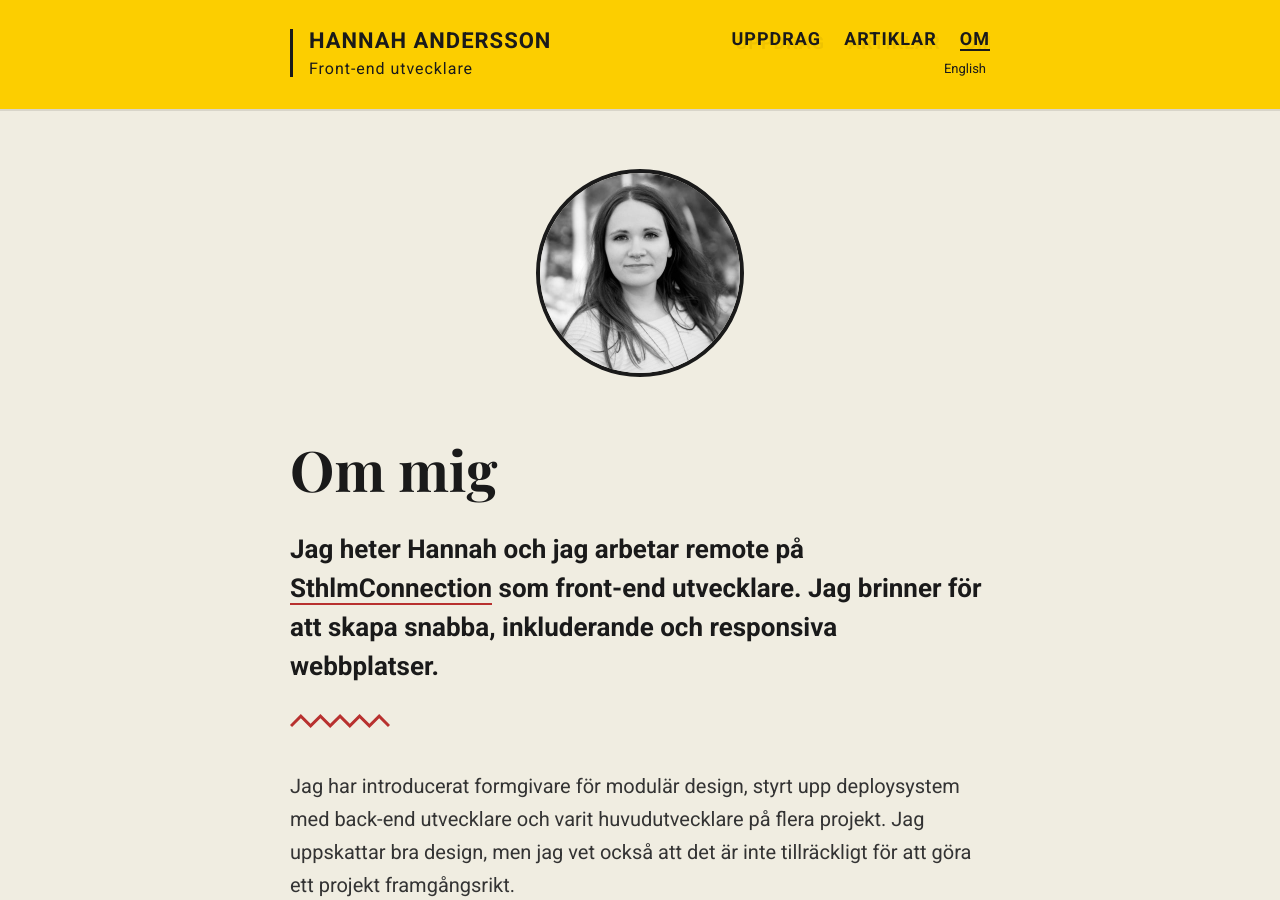
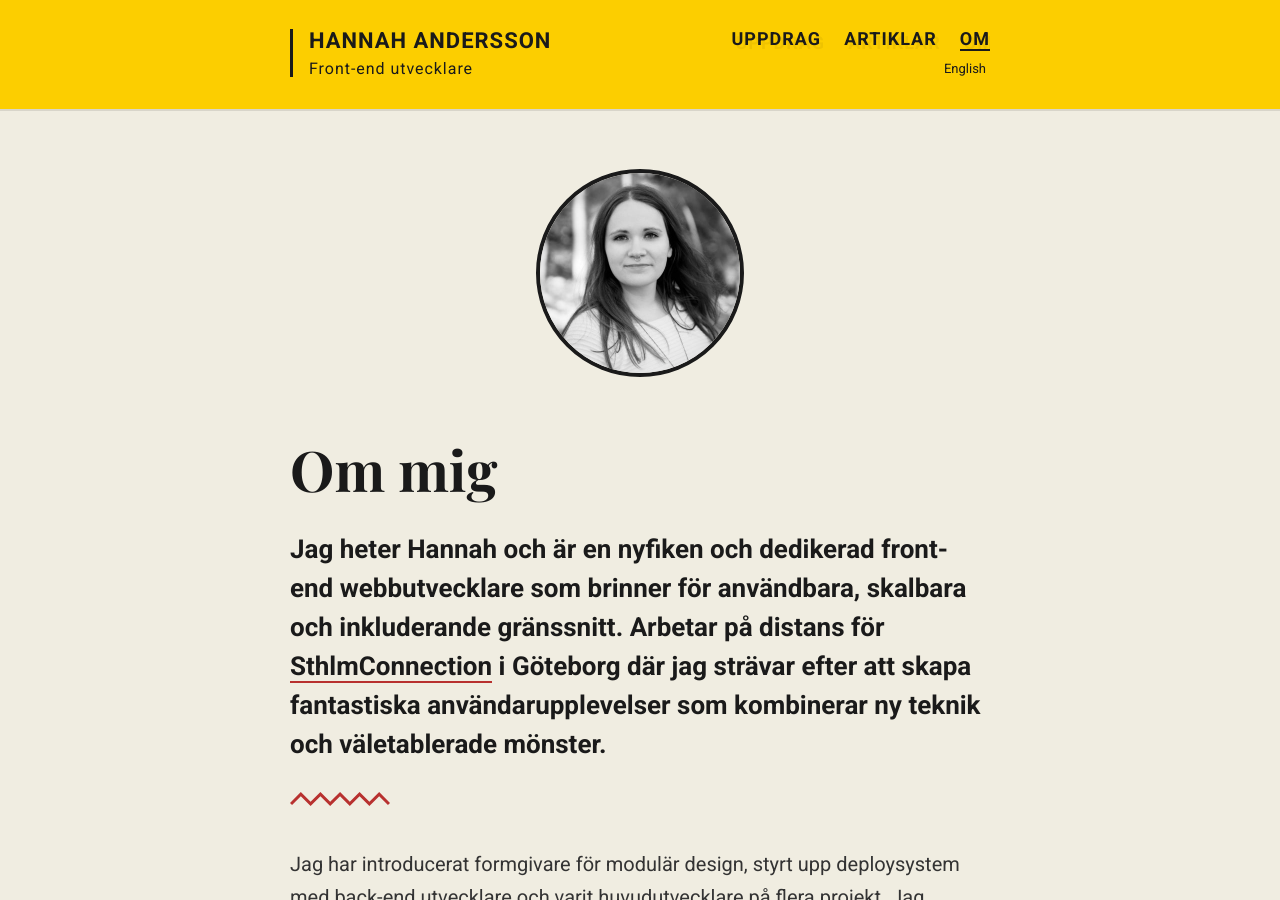
Before and after one commit to decemberly/decemberly.github.io, a Jekyll site: the page built from _pages/about-sv.md, in a window 1280 px wide and 900 px high. Built offline with Jekyll 4.4.1, drawn with Linux system fonts in a browser that asks for light colours.

Commit message:
Changed about preamble

```diff
--- a/_layouts/post.html
+++ b/_layouts/post.html
@@ -16,7 +16,7 @@ layout: default
 	    {% endif %}
 
 	    {% if page.title %}
-	      <h1 class="c-heading-a" itemprop="title">{{ page.title }}</h1>
+	      <h1 class="c-heading-a" itemprop="headline">{{ page.title }}</h1>
 	    {% endif %}
 
 			<div class="c-preamble">
--- a/_pages/about-sv.md
+++ b/_pages/about-sv.md
@@ -5,9 +5,9 @@ permalink: /sv/om/
 ref: about
 lang: sv
 excerpt: >
-  Jag heter Hannah och jag arbetar remote på [SthlmConnection](http://sthlmconnection.se) som front-end utvecklare. Jag brinner för att skapa snabba, inkluderande och responsiva webbplatser.
+  Nyfiken och dedikerad front-end webbutvecklare som brinner för användbara, skalbara och inkluderande gränssnitt. Arbetar på distans för SthlmConnection i Göteborg där jag strävar efter att skapa fantastiska användarupplevelser som kombinerar ny teknik och väletablerade mönster.
 preamble: >
-  Jag heter Hannah och jag arbetar remote på [SthlmConnection](http://sthlmconnection.se) som front-end utvecklare. Jag brinner för att skapa snabba, inkluderande och responsiva webbplatser.
+  Jag heter Hannah och är en nyfiken och dedikerad front-end webbutvecklare som brinner för användbara, skalbara och inkluderande gränssnitt. Arbetar på distans för [SthlmConnection](http://sthlmconnection.se) i Göteborg där jag strävar efter att skapa fantastiska användarupplevelser som kombinerar ny teknik och väletablerade mönster.
 
 
 expertise_title: Jag är specialiserad på
```
Also changed, not shown: _pages/about.md (+2 -2 lines), 1 other file.
